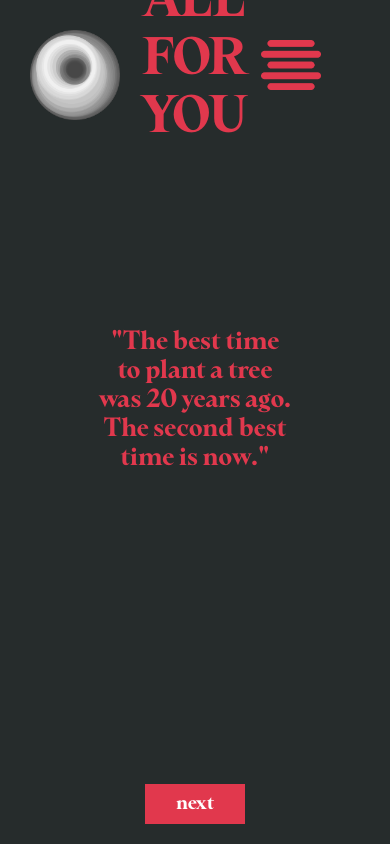
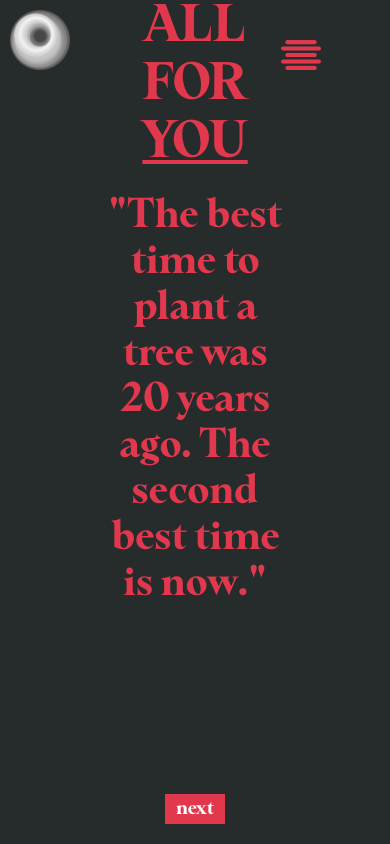
Before and after one commit to VasilisChatzivasileiou/ALL_FOR_YOU, a plain HTML site: page index.html in a window 390 px wide. Drawn offline with Linux system fonts and the light colour scheme.

Commit message:
index.html

```diff
--- a/index.html
+++ b/index.html
@@ -32,11 +32,12 @@
 
         .quote {
             position: absolute;
+            padding-top: 0px;
             top: 400px;
             left: 50%;
             transform: translate(-50%, -50%);
             color: #E1384D;
-            font-size: 24px;
+            font-size: 48px;
             text-align: center;
             max-width: 80%;
         }
@@ -89,14 +90,14 @@
             background-color: #E1384D;
             width: 150px;
             height: 200px;
-            border-radius: 5px;
+            border-radius: 0px;
         }
 
         /* Logo Container */
         .logo-container {
             position: absolute;
-            top: 30px;
-            left: 30px;
+            top: 10px;
+            left: 10px;
         }
 
         .logo {
@@ -109,16 +110,31 @@
                 width: 120px; /* Adjust button size for smaller screens */
                 height: 50px;
                 font-size: 40px;
-                bottom: 30px; /* Make it closer to the bottom for compact screens */
+                bottom: 50px; /* Make it closer to the bottom for compact screens */
             }
         }
         @media (max-width: 480px) {
             .next-button {
-                width: 100px;
-                height: 40px;
+                width: 60px;
+                height: 30px;
                 font-size: 18px;
                 bottom: 20px;
             }
+            .menu-icon {
+                width: 40px;
+                height: 30px;
+            }
+            .logo {
+                width: 60px;
+                height: 60px;
+            }
+            .title {
+                top: 85%;
+            }
+            .quote {
+                font-size: 38px
+            }
+
         }
 
     </style>
@@ -130,7 +146,7 @@
     </div>
 
     <!-- Centered Title -->
-    <div class="title">ALL FOR YOU</div>
+    <div class="title">ALL FOR <u>YOU</u></div>
 
     <!-- Centered Quote -->
     <div class="quote" id="quote">
```
